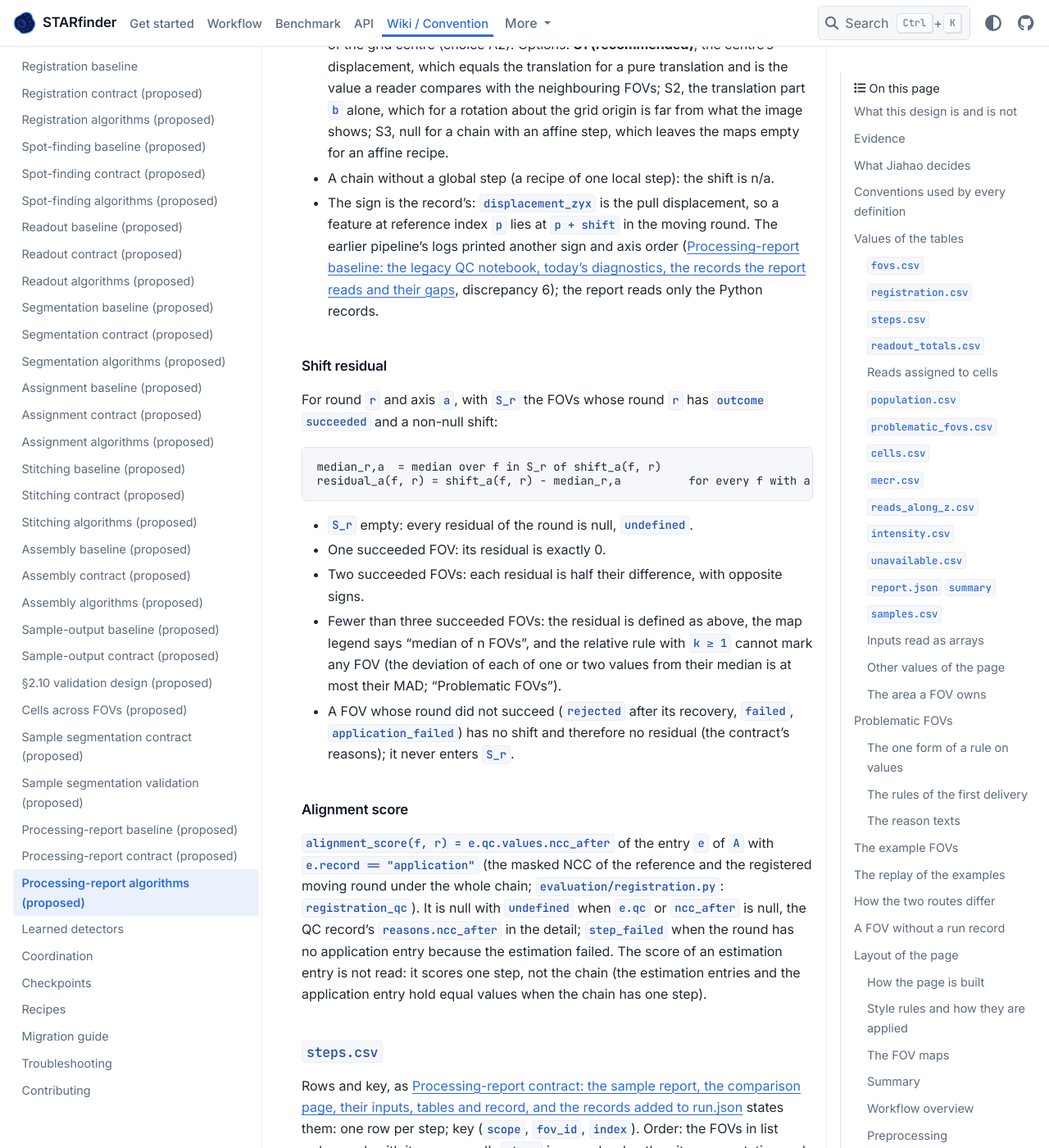
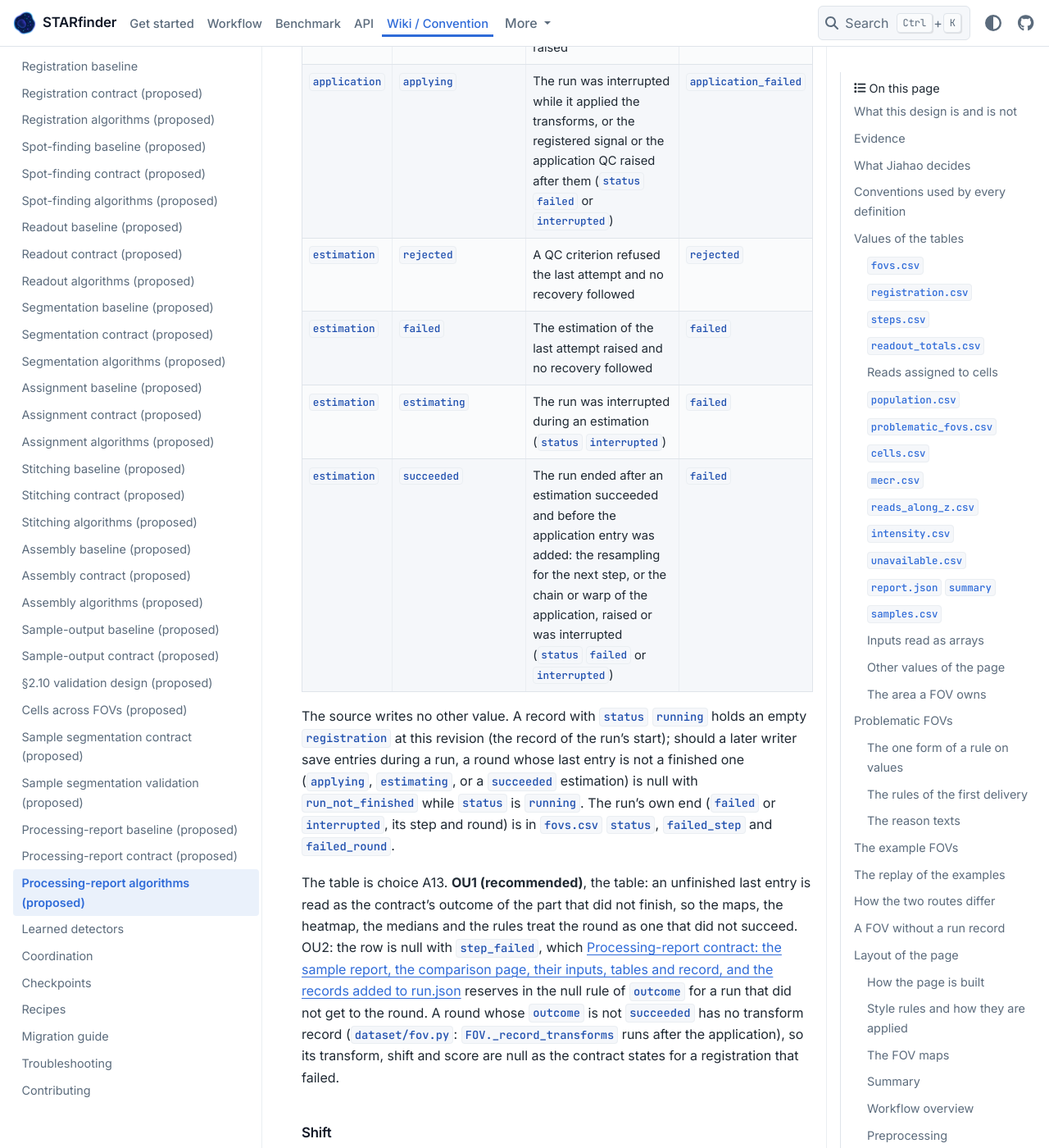
Before and after one commit to wanglab-broad/starfinder, a Sphinx documentation site: the page built from docs/report-algorithms.md, in a window 1280 px wide and 1400 px high, scrolled down 8788 px. Shown: the whole window at 82% size. Built offline with Sphinx 7.4.7 and the PyData theme 0.15.4, drawn with Linux system fonts in a browser that asks for light colours; some of the changed text lies outside the part shown.

Commit message:
feat(w-448): close the three defects W-386 left in the §2.11…
I corrected the three defects W-386 left, and only
`docs/report-algorithms.md` changed. 1. **Registration outcome.** A new
"Outcome" subsection gives the report's value for each of the 7 (entry,
value) pairs the source writes. A leftover `applying` becomes
`application_failed`. `estimating` becomes `failed`. A last `succeeded`
estimation, a round that ended before its application, also becomes
`failed`; the review had not named this case. A record still `running`
gives null with `run_not_finished`. The alignment score now gives
`step_failed` precedence for a round that did not succeed. The …

Linear-Issue: W-448

```diff
--- a/docs/report-algorithms.md
+++ b/docs/report-algorithms.md
@@ -74,6 +74,7 @@ in "Problematic FOVs".
 | A9 | The size budget of the page | SB1: `6 MiB + 16 KiB × FOVs + 3 MiB × marker figures` | "Size budget" |
 | A10 | How `sample.h5ad` is read | H1: with h5py, which the package requires | "Inputs read as arrays" |
 | A11 | The subsystem marker of the report's tests | TM1: register `report` in the first issue that adds the module | "Validation design" |
+| A13 | The `outcome` of a round that did not finish (last entry `applying`, `estimating`, or a `succeeded` estimation) | OU1: the contract's outcome of the part that did not finish | "Outcome" |
 
 The bounds of the real example are not a choice of this page: Jiahao decided them on
 2026-10-12 (three FOVs at a time, 32 GiB per FOV process; "The real example").
@@ -165,13 +166,48 @@ record exists and holds the key `r`. A FOV without a run record, or whose record
 
 | Column | Definition | Unit | Empty or undefined input |
 | --- | --- | --- | --- |
-| `outcome` | The `outcome` of the last entry of `A` (`succeeded`, `rejected`, `failed`, `application_failed`); an `estimating` last entry is read as `failed` when `R_f.status` is not `running`. | — | the contract's reasons |
+| `outcome` | "Outcome", below: one of `succeeded`, `rejected`, `failed`, `application_failed`, from the `record` and `outcome` of the last entry of `A`. | — | the contract's reasons; `run_not_finished` as "Outcome" states |
 | `fallback` | Some entry `e` of `A` with `e.record == "estimation"`, `e.outcome == "succeeded"` and `e.fallback` true. | — | as `outcome` |
 | `methods` | The `actual_method` of the succeeded estimation entries in `step` order, `;`-joined. | — | n/a when none succeeded |
 | `transform_source` | `run.json` when `R_f.transforms[r]` exists (R1), else `transforms.json` when `registered/transforms.json` holds `r` with `format_version` 2. | — | as the contract states |
 | `shift_z/y/x` | "Shift", below. | voxels | as the contract states; n/a when the chain has no global step |
 | `residual_z/y/x` | "Shift residual", below. | voxels | the reason of the shift; `undefined` when no FOV's round succeeded |
 | `alignment_score` | "Alignment score", below. | dimensionless | as the contract states; `undefined` when the value is null |
+
+#### Outcome
+
+`FOV._register_round` (`dataset/fov.py`) writes six values into the `outcome` of a
+registration entry, and `run.json` is written only when the run starts, with `registration`
+empty, and when it ends (`dataset/_run_record.py`: `_RunRecord.finish`). A saved round whose
+last entry is `applying`, `estimating` or a `succeeded` estimation did not finish: its run
+ended `failed` or `interrupted` inside that round. The report's `outcome` is read from the
+last entry `e` of `A`:
+
+| `e.record` | `e.outcome` | When the source leaves it last | Report's `outcome` |
+| --- | --- | --- | --- |
+| `application` | `succeeded` | The round's transforms were applied and the application QC recorded | `succeeded` |
+| `application` | `application_failed` | Applying the transforms raised | `application_failed` |
+| `application` | `applying` | The run was interrupted while it applied the transforms, or the registered signal or the application QC raised after them (`status` `failed` or `interrupted`) | `application_failed` |
+| `estimation` | `rejected` | A QC criterion refused the last attempt and no recovery followed | `rejected` |
+| `estimation` | `failed` | The estimation of the last attempt raised and no recovery followed | `failed` |
+| `estimation` | `estimating` | The run was interrupted during an estimation (`status` `interrupted`) | `failed` |
+| `estimation` | `succeeded` | The run ended after an estimation succeeded and before the application entry was added: the resampling for the next step, or the chain or warp of the application, raised or was interrupted (`status` `failed` or `interrupted`) | `failed` |
+
+The source writes no other value. A record with `status` `running` holds an empty
+`registration` at this revision (the record of the run's start); should a later writer save
+entries during a run, a round whose last entry is not a finished one (`applying`,
+`estimating`, or a `succeeded` estimation) is null with `run_not_finished` while `status` is
+`running`. The run's own end (`failed` or `interrupted`, its step and round) is in
+`fovs.csv` `status`, `failed_step` and `failed_round`.
+
+The table is choice A13. **OU1 (recommended)**, the table: an unfinished last entry is read as
+the contract's outcome of the part that did not finish, so the maps, the heatmap, the medians
+and the rules treat the round as one that did not succeed. OU2: the row is null with
+`step_failed`, which {doc}`report-contract` reserves in the null rule of `outcome` for a run
+that did not get to the round. A round whose `outcome` is not
+`succeeded` has no transform record (`dataset/fov.py`: `FOV._record_transforms` runs after the
+application), so its transform, shift and score are null as the contract states for a
+registration that failed.
 
 #### Shift
 
@@ -228,9 +264,11 @@ residual_a(f, r) = shift_a(f, r) − median_r,a          for every f with a non-
 `alignment_score(f, r) = e.qc.values.ncc_after` of the entry `e` of `A` with
 `e.record == "application"` (the masked NCC of the reference and the registered moving
 round under the whole chain; `evaluation/registration.py`: `registration_qc`). It is null
-with `undefined` when `e.qc` or `ncc_after` is null, the QC record's `reasons.ncc_after` in
-the detail; `step_failed` when the round has no application entry because the estimation
-failed. The score of an estimation entry is not read: it scores one step, not the chain
+with `step_failed` when the round's `outcome` ("Outcome") is not `succeeded`: the round has
+no application entry because the estimation failed, or its application entry ended
+`application_failed` or was left `applying`. Otherwise it is null with `undefined` when
+`e.qc` or `ncc_after` is null, the QC record's `reasons.ncc_after` in the detail. The score
+of an estimation entry is not read: it scores one step, not the chain
 (the estimation entries and the application entry hold equal values when the chain has one
 step).
 
@@ -1164,7 +1202,7 @@ Rules:
 | DF11 | Intensity bins | `hand_tables` step outputs (none) | `intensity.csv` rows | uint8 with values 3 to 250: 248 bins of width 1 from 3; uint16 with values 0 to 1000: width `ceil(1001 / 256) = 4`; float32 over [0.25, 0.75]: 256 equal bins, the last closed; a constant float output: one bin; bool: two bins; each channel's counts sum to its voxels and the channels of one entry share their edges. Exact. |
 | DF12 | Summary keys and other values | `report_records`, `report_cells` (none) | `report.json` `summary`; configuration check; acquisition; time per step | `spots_median_per_fov` 1000; `matched_fraction` 2800 / 4000 = 0.7; `fovs_succeeded` 4; the medians of `cells.csv` as the test computes them; the configuration check "identical for all FOVs", and "differs: 2 groups" naming `pipeline` when F2's `config.pipeline.spot_finding` is changed; acquisition "3 rounds × 4 channels, 3D"; each FOV's time per step name is the sum of its rows of that name. Exact. |
 | PR1 | The rule form | `hand_tables` values (0.80, 0.80, 0.50, 0.80) (none) | Rows and limits | Low side, `k = 3`, floor 0.05: the third FOV only, limit 0.05, median 0.8; with `absolute = 0.6`: the third FOV only, `sample_median` n/a, limit 0.6; with `absolute = 0.5`: none (strict); with `k`, `floor`, `absolute` all `None`: not evaluated, one row `rule:<rule>` with `not_configured`, `report.json` `rules.<rule>.evaluated` false. Exact. |
-| PR2 | One FOV, two FOVs, equal and undefined values | `hand_tables` (none) | Rows | One value: no mark with `k = 0.1` and floor 0; two values (0.2, 0.8) with `k = 1` and floor 0: no mark (deviation 0.3, exact; limit 0.44478 within 1e-12 absolute, since the float64 product `1 × 1.4826 × 0.3` is 0.44478000000000006); equal values: no mark with `k = 0` and floor 0, and under an absolute limit 0.6 on the low side all four of four values 0.5 marked and none of four values 0.7; null values: not entered and not evaluated, no rule row; all null: one `rule:` row with the values' first reason. Exact, except the limit as stated. |
+| PR2 | One FOV, two FOVs, equal and undefined values | `hand_tables` (none) | Rows | One value: no mark with `k = 0.1` and floor 0; two values (0.2, 0.8) with `k = 1` and floor 0: no mark; median 0.5; the two absolute deviations from it, as the exact float64 values, `abs(0.2 − 0.5)` = 0.3 and `abs(0.8 − 0.5)` = 0.30000000000000004, and their median, the MAD, 0.30000000000000004 (the mean of the two); limit 0.44478 within 1e-12 absolute, since the float64 product `1 × 1.4826 × MAD` is 0.44478000000000006; equal values: no mark with `k = 0` and floor 0, and under an absolute limit 0.6 on the low side all four of four values 0.5 marked and none of four values 0.7; null values: not entered and not evaluated, no rule row; all null: one `rule:` row with the values' first reason. Exact, except the limit as stated. |
 | PR3 | Shift residual per round and axis | `report_records` (none) | `problematic_fovs.csv` | Default limit: only (F4, round3, `x`); with `k = 0`, floor 0.5: (F2, round2, `x`), (F3, round2, `y`), (F3, round3, `z`), (F4, round3, `x`), in list order, then rounds, then axes; `measured` is the shift and `sample_median` the round's median shift. Exact. |
 | PR4 | Categorical rules | `report_records` with F2 `interrupted` and F3 `running`; `not_run`; `placement_states`; `report_cells`; registration entries with a rejected attempt followed by a succeeded fallback (none) | Rows | `fov_failed` marks F2 (interrupted) and not F3 (running); `fov_not_run` marks F4 when F1 to F3 have run records, and is not evaluated (`no_run_record`) when none has; the rejected-then-fallback round gives one `registration_rejected` and one `registration_fallback` row; `not_placed` marks F4 (`failed`); `stage_position_fallback` marks F3 (`fallback`) and no FOV of the `supplied` copy; `reads_no_cell` marks F2. Exact. |
 | PR5 | Spots close to zero | `hand_tables` spots (1000, 1200, 40, 1000); (0, 0, 0) (none) | Rows | The third FOV (40 < 0.05 × 1000 = 50); with every count 0 the limit is 0 and nothing is marked. Exact. |
@@ -1258,7 +1296,7 @@ reads of Position048 and Position049 lie within 3 voxels of an earlier read
 
 | # | Step | What it writes | Stop rule |
 | --- | --- | --- | --- |
-| 1 | Inventory of the inputs (path, size; the images' SHA-256 are recorded in `run.json` by `hash_inputs`) | `results/inventory/` | — |
+| 1 | Inventory of the inputs of both parts, before step 2: path, size and SHA-256 of every file a later step reads (the 1,024 raw images, the codebook, the configuration and `markers.yaml`, the placement import, the W-382 labels and assignment record, the 64 DAPI source images of step 6, and the files of Part 2's exports that a report reads: `export.json`, `sample.h5ad`, `tables/` and the fused image); a file found later to have been read is added with the time of the addition. The SHA-256 that `hash_inputs` writes into `run.json` are a second record, not a replacement | `results/inventory/` | — |
 | 2 | Position048 and Position049 through the workflow's processing rule, side by side; then the frame check of W-384 on their reads | two FOVs' records (kept: they are two of the 64) | Fewer than 50 % of a FOV's reads within 3 voxels of an earlier read, or a share of reads inside a W-382 nucleus label more than 0.02 from the earlier table's (0.129, 0.125; W-384 `frame_check.csv`): stop before step 3 and report |
 | 3 | The other 62 FOVs, three at a time | 64 run records and the rule outputs | A FOV that reaches a limit is `resource_stop`, not retried larger, and is a failed FOV of the report |
 | 4 | **Report after the per-FOV processing**: `Dataset.report("ln_sample1", <the 64 FOVs>, assignment=None, config=<the report block>)`, with the run records and the placement | `report/ln_sample1/` | — |
@@ -1315,6 +1353,7 @@ ends. They fit the disk: the root filesystem had 44 GB free on 2026-10-12 (batch
 
 | Step | Parallel | Limit per process | Estimate and its basis | New artifacts |
 | --- | --- | --- | --- | --- |
+| 1: inventory of the inputs | 1 | 1 CPU, 4 GiB, 3600 s | 122,412,640,023 bytes: the 1,024 raw images of 112,014,708 bytes (the size of each of the 32 W-384 hashed, W-384 `results/inventory/inputs.csv`; one shape for all, W-383 `inputs.md`), the DAPI source images 4,721,387,720 bytes (W-398), the files of Part 2's exports 2,961,471,379 bytes (W-384 `inputs.csv`, W-391 `results/manifest.json`), the labels of four FOVs and the small files about 27 MB (Position057 and 058 at the size of the larger label file, and 10 MB for the small files, both assumed); at the rate of W-384's inventory step, 5,486,212,411 bytes from the share in 71.82 s at one CPU (76.39 MB/s; `results/inventory/inputs.json`): 1,603 s, with 10 % for the listing and the share's variation 1,770 s | below 1 MB |
 | 2, 3: the 64 FOVs | 2 in step 2, then 3 | 1 CPU, 32 GiB RSS, 3600 s | one wave of two and 21 waves of three (62 FOVs), about 634 s each (W-384 `real_fovs.csv`, the slower FOV): 22 × 634 s = 13,948 s; about 68 GiB on the host (W-384 `sizing_64.csv`, three in parallel: 67.5 GiB, 3.82 h) | records with `candidates` and `pre_qc` 4.25 GiB; rule outputs 6.8 GiB (W-384 `sizing_64.csv`) |
 | 4: report after the FOVs | 1 | 1 CPU, 16 GiB, 3600 s | 64 run records of about 43 kB; the replay of two rounds of one FOV, 447 MB per round as uint8: about 600 s, below 4 GiB (code-derived) | below 50 MB |
 | 5: block import and assignment | 1 | 1 CPU, 16 GiB, 3600 s per FOV | a 50 × 1496 × 1496 uint32 label image is 448 MB ({doc}`assignment-algorithms`, "Evidence"): about 120 s per FOV, 480 s | labels and territories, about 3.6 GB |
@@ -1327,6 +1366,7 @@ The total of the wall time, step by step, for each route:
 
 | Step | Route A (local copies), s | Route B (share), s |
 | --- | --- | --- |
+| 1: inventory of the inputs, 122.4 GB at 76.39 MB/s and 10 % | 1,770 | 1,770 |
 | 2, 3: 22 waves of 634 s | 13,948 | 13,948 |
 | 4: report after the FOVs | 600 | 600 |
 | 5: block import and assignment, 4 × 120 s | 480 | 480 |
```
Also changed, not shown: other parts of docs/report-algorithms.md (+3 -3 lines).
